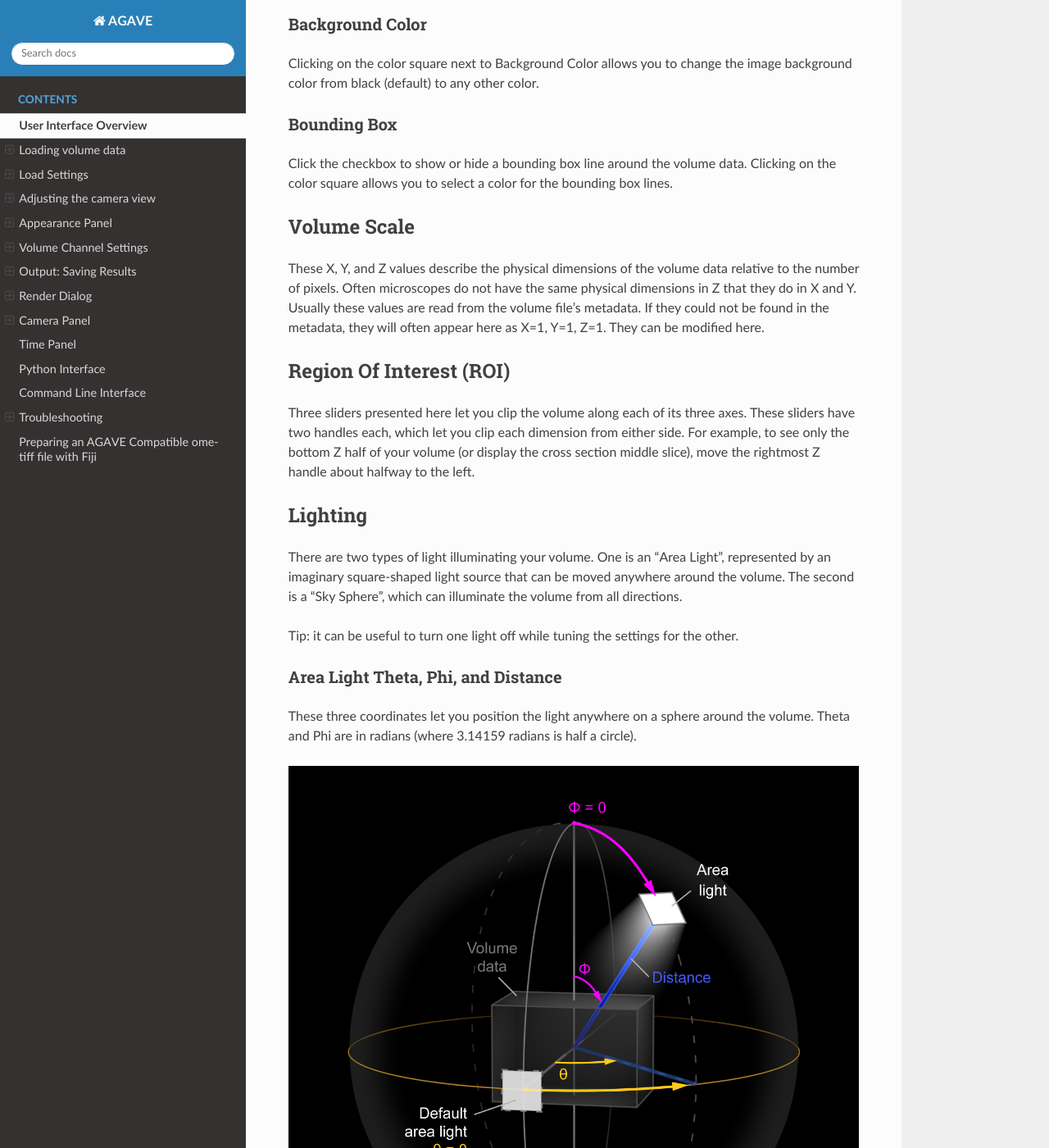
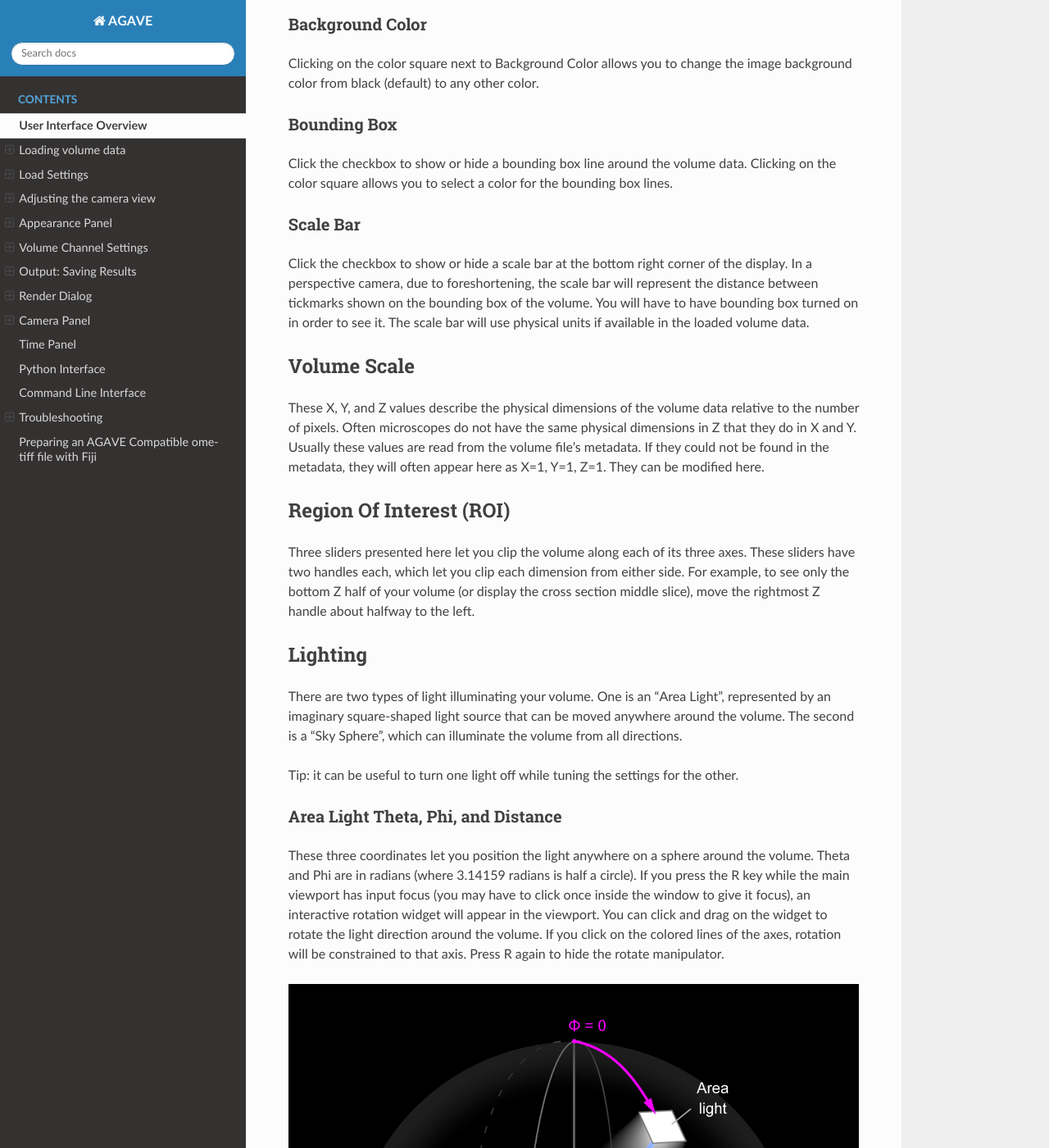
Before and after one commit to allen-cell-animated/agave, a Sphinx documentation site: the page built from docs/agave.rst, in a window 1280 px wide and 1400 px high, scrolled down 4992 px. Shown: the whole window at 82% size. Built offline with Sphinx 7.4.7 and the Read the Docs theme 2.0.0, drawn with Linux system fonts in a browser that asks for light colours; some of the changed text lies outside the part shown.

Commit message:
add some docs for the latest features

```diff
--- a/docs/agave.rst
+++ b/docs/agave.rst
@@ -249,6 +249,16 @@ Click the checkbox to show or hide a bounding box line around the volume data.
 Clicking on the color square allows you to select a color for the bounding
 box lines.
 
+Scale Bar
+^^^^^^^^^
+
+Click the checkbox to show or hide a scale bar at the bottom right corner
+of the display.  In a perspective camera, due to foreshortening, the
+scale bar will represent the distance between tickmarks shown on the
+bounding box of the volume.  You will have to have bounding box turned on
+in order to see it.  The scale bar will use physical units if available
+in the loaded volume data.
+
 Volume Scale
 ~~~~~~~~~~~~
 
@@ -285,6 +295,13 @@ Area Light Theta, Phi, and Distance
 These three coordinates let you position the light anywhere on a sphere
 around the volume. Theta and Phi are in radians (where 3.14159 radians
 is half a circle).
+If you press the R key while the main viewport has input focus
+(you may have to click once inside the window to give it focus), an
+interactive rotation widget will appear in the viewport.  You can click
+and drag on the widget to rotate the light direction around the volume.
+If you click on the colored lines of the axes, rotation will be
+constrained to that axis.  Press R again to hide the rotate manipulator.
+
 
 |image0|
 
@@ -542,11 +559,11 @@ Time Panel
 
 For time series data, move the time
 slider or change the numeric input to load a new time sample. Beware
-that this is loading a whole new volume and can take some time. If your
-dataset only has a single time, then the slider will have no effect.
-Nothing will be loaded while dragging the
-slider; AGAVE will load the new time sample when the slider is released
-or the numeric input is incremented.
+that this is loading a whole new volume and can take some time. Nothing
+will be loaded while dragging the slider; AGAVE will load the new time
+sample when the slider is released or the numeric input is incremented.
+If your dataset only has a single time, then the Time Panel will be
+hidden.
 
 
 Python Interface
--- a/docs/index.rst
+++ b/docs/index.rst
@@ -11,7 +11,7 @@ Advanced GPU Accelerated Volume Explorer
 
 AGAVE is a desktop application for viewing multichannel volume data.
 
-AGAVE’s core viewing engine uses a "progressive path tracer". During interactive use, your image will appear grainy at first, but will refine over time as the rendering system builds up more and more render passes. The speed of refinement depends on your hardware, the size and complexity of the image, and the AGAVE parameters you set, i.e., the faster your GPU, the quicker a rendering will resolve. GPU memory dictates the maximum size of the files AGAVE can load. As soon as you change any viewing parameter, including your camera angle, the rendering will start over.
+AGAVE's core viewing engine uses a "progressive path tracer". During interactive use, your image will appear grainy at first, but will refine over time as the rendering system builds up more and more render passes. The speed of refinement depends on your hardware, the size and complexity of the image, and the AGAVE parameters you set, i.e., the faster your GPU, the quicker a rendering will resolve. GPU memory dictates the maximum size of the files AGAVE can load. As soon as you change any viewing parameter, including your camera angle, the rendering will start over.
 
 .. toctree::
    :includehidden:
```
Also changed, not shown: other parts of docs/agave.rst (+2 -2 lines).
